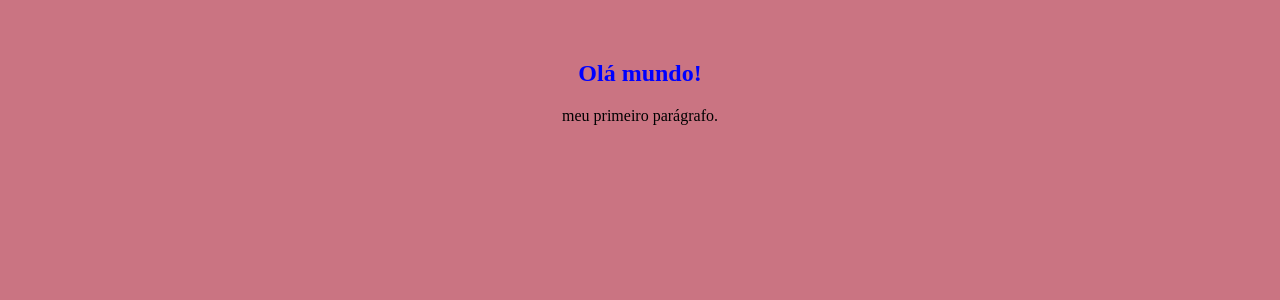
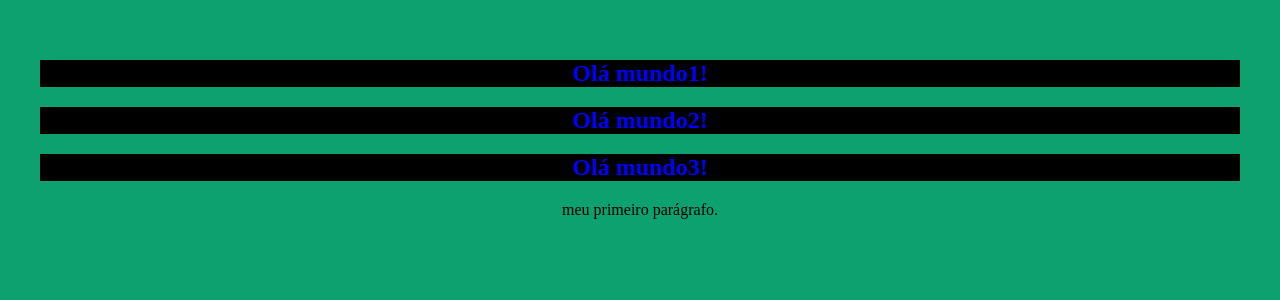
Before and after one commit to dutra357/chronos-app, a React (Vite) app in the folder app/: page / in a window 1280 px wide. Shown: the top 300 px of the page. Built offline with nearby package versions, Linux system fonts and the light colour scheme.

Commit message:
Cores primárias e variáveis para o projeto de pomodoro.

```diff
--- a/app/src/App.tsx
+++ b/app/src/App.tsx
@@ -1,5 +1,3 @@
-import { useState } from 'react'
-
 import './styles/global.css'
 import './styles/theme.css'
 
@@ -10,8 +8,9 @@ function App() {
   return (
     <>
       <section>
-        <Heading />
-
+        <Heading attr1={123}>Olá mundo1!</Heading>
+        <Heading attr2='String Normal'>Olá mundo2!</Heading>
+        <Heading>Olá mundo3!</Heading>
         <p>meu primeiro parágrafo.</p>
       </section>
     </>
--- a/app/src/components/Heading.module.css
+++ b/app/src/components/Heading.module.css
@@ -1,3 +1,7 @@
 .heading {
   color: blue;
 }
+
+.back {
+  background-color: black;
+}
--- a/app/src/components/Heading.tsx
+++ b/app/src/components/Heading.tsx
@@ -1,13 +1,12 @@
 import styles from './Heading.module.css'
 
-export function Heading() {
+export function Heading(props: any) {
 
-    const headingStyle = styles.heading;
-
+    const variasStrings = `${styles.back} ${styles.heading}`;
     return (
         <>
-            <div className={headingStyle}>
-                <h1>Olá mundo!</h1>
+            <div className={variasStrings}>
+                <h1>{props.children}</h1>
             </div>
         </>
     )
--- a/app/src/styles/theme.css
+++ b/app/src/styles/theme.css
@@ -1,3 +1,36 @@
 :root {
-    --primary: rgb(202, 116, 130);
+  --primary: pink;
+  --gray-100: #e6e9f0;
+  --gray-200: #cdd3e1;
+  --gray-300: #aab3cc;
+  --gray-400: #555f7d;
+  --gray-500: #454f6a;
+  --gray-600: #363d56;
+  --gray-700: #272f43;
+  --gray-800: #181f2e;
+  --gray-900: #0a0f1a;
+
+  --primary-light: #4de7b7;
+  --primary: #0da170;
+  --primary-dark: #065f46;
+
+  --link-color: #10b981;
+  --link-hover: #0b8a60;
+
+  --success: #22c55e;
+  --warning: #eab308;
+  --error: #991b1b;
+  --info: #0ea5e9;
+
+  --text-over-primary: #0a0f1a;
+  --text-over-primary-dark: #e6e9f0;
+  --text-over-primary-light: #0a0f1a;
+  --text-over-success: #0a0f1a;
+  --text-over-warning: #0a0f1a;
+  --text-over-error: #e6e9f0;
+  --text-over-info: #0a0f1a;
+  --text-default: #e6e9f0;
+  --text-muted: #aab3cc;
+  --disabled: #555f7d;
+  --text-disabled: #aab3cc;
 }
```
